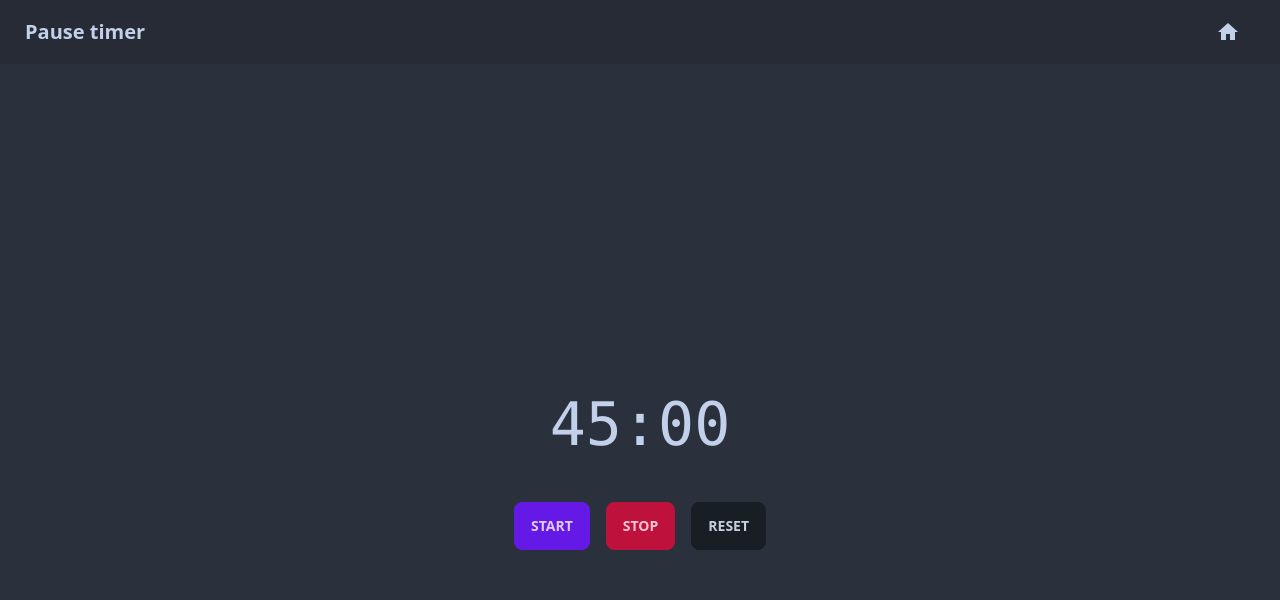
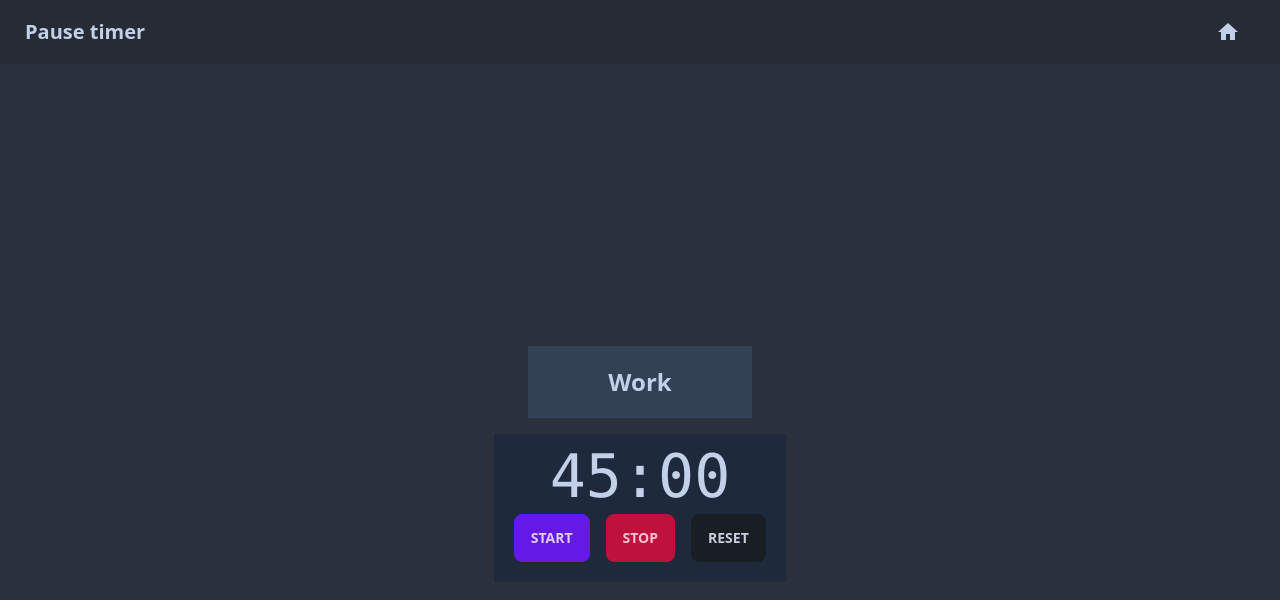
Before and after one commit to Pavel-Hrdina/countdown-timer, a Vue app: page /timer in a window 1280 px wide. Shown: the top 600 px of the page. Built offline with nearby package versions, Linux system fonts and the light colour scheme.

Commit message:
add break

```diff
--- a/package.json
+++ b/package.json
@@ -20,6 +20,7 @@
     "preview": "vite preview --port 4173"
   },
   "dependencies": {
+    "@tailwindcss/typography": "^0.5.2",
     "autoprefixer": "^10",
     "daisyui": "^2.17.0",
     "npm": "^8.13.1",
--- a/src/components/CountDown.vue
+++ b/src/components/CountDown.vue
@@ -9,9 +9,10 @@ export default {
       },
       isTrues: false,
       isRunning: false,
+      isBreak: false,
       timerInstance: null,
       totalSeconds: 45 * 60,
-      timerType: 0,
+      description: null,
     };
   },
   computed: {
@@ -33,7 +34,11 @@ export default {
       this.stop();
       this.isRunning = true;
       this.timerInstance = setInterval(() => {
-        if (this.totalSeconds === 1) this.stop();
+        if (this.totalSeconds === 0 && this.isBreak === true) {
+          return this.reset();
+        }
+
+        if (this.totalSeconds === 0) return this.stop(), this.changeToBreak();
         this.totalSeconds -= 1;
       }, 1000);
     },
@@ -44,12 +49,27 @@ export default {
     reset() {
       this.stop();
       this.totalSeconds = 45 * 60;
+      this.description = "Work";
+      this.isBreak = false;
+    },
+    changeToBreak() {
+      this.totalSeconds = 15 * 60;
+      this.description = "Break";
+      this.isBreak = true;
     },
   },
 };
 </script>
 
 <template>
+  <article class="prose w-56 p-5 bg-slate-700 flex justify-center">
+    <h2 v-if="totalSeconds <= 900 && this.isBreak === true">
+      {{ description }}
+    </h2>
+    <h2 v-else-if="this.isBreak === false">Work</h2>
+    <h2 v-else>Something went wrong</h2>
+  </article>
+  <div class="bg-slate-800 p-3">
     <span class="font-mono text-6xl p-6">
       <div
         class="tooltip"
@@ -61,7 +81,10 @@ export default {
     <div class="flex flex-row">
       <button class="btn btn-primary m-2" @click="start">Start</button>
       <button class="btn btn-secondary m-2" @click="stop">Stop</button>
-    <button class="btn m-2" @click="reset" :disabled="isRunning">Reset</button>
+      <button class="btn m-2" @click="reset" :disabled="isRunning">
+        Reset
+      </button>
+    </div>
   </div>
 </template>
 
--- a/tailwind.config.js
+++ b/tailwind.config.js
@@ -27,5 +27,5 @@ module.exports = {
       },
     ],
   },
-  plugins: [require("daisyui")],
+  plugins: [require("daisyui"), require("@tailwindcss/typography")],
 };
```
Also changed, not shown: 2 other files (tests, documents, lock files or other folders). Lines whose indentation alone changed are shown as unchanged.
